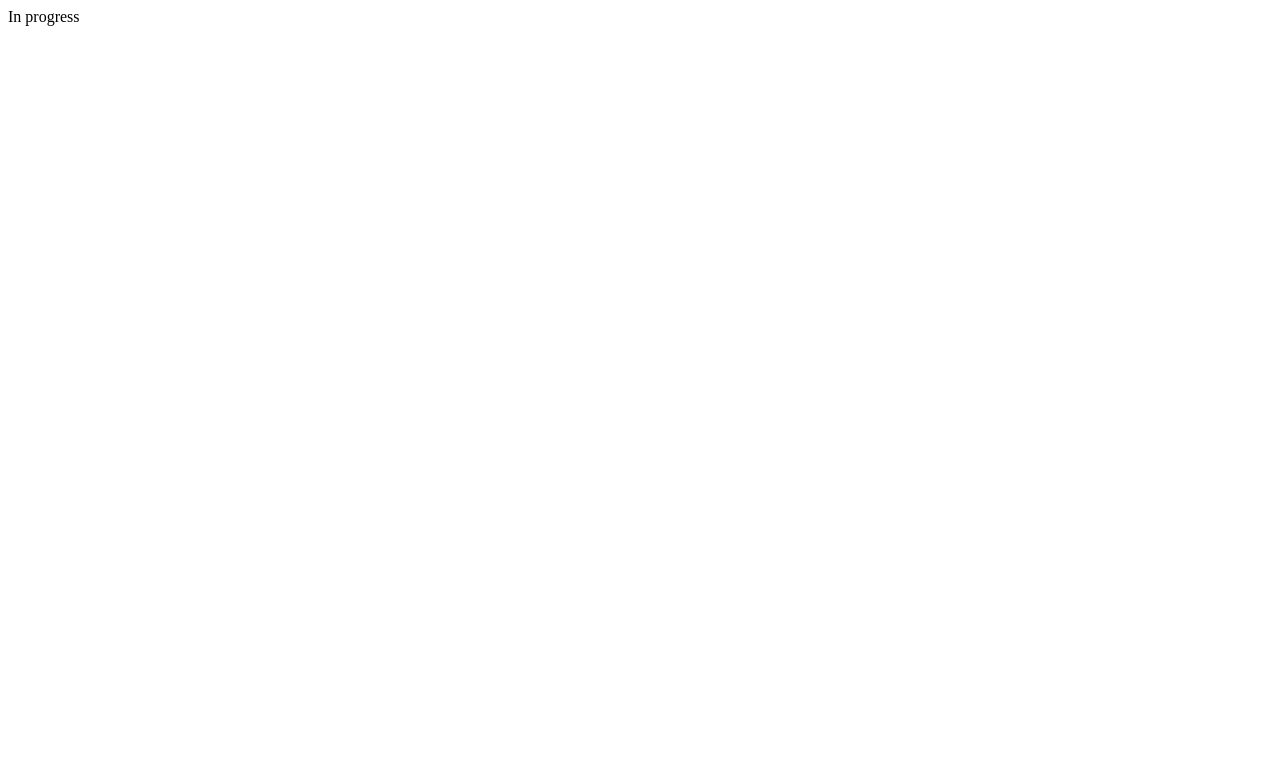
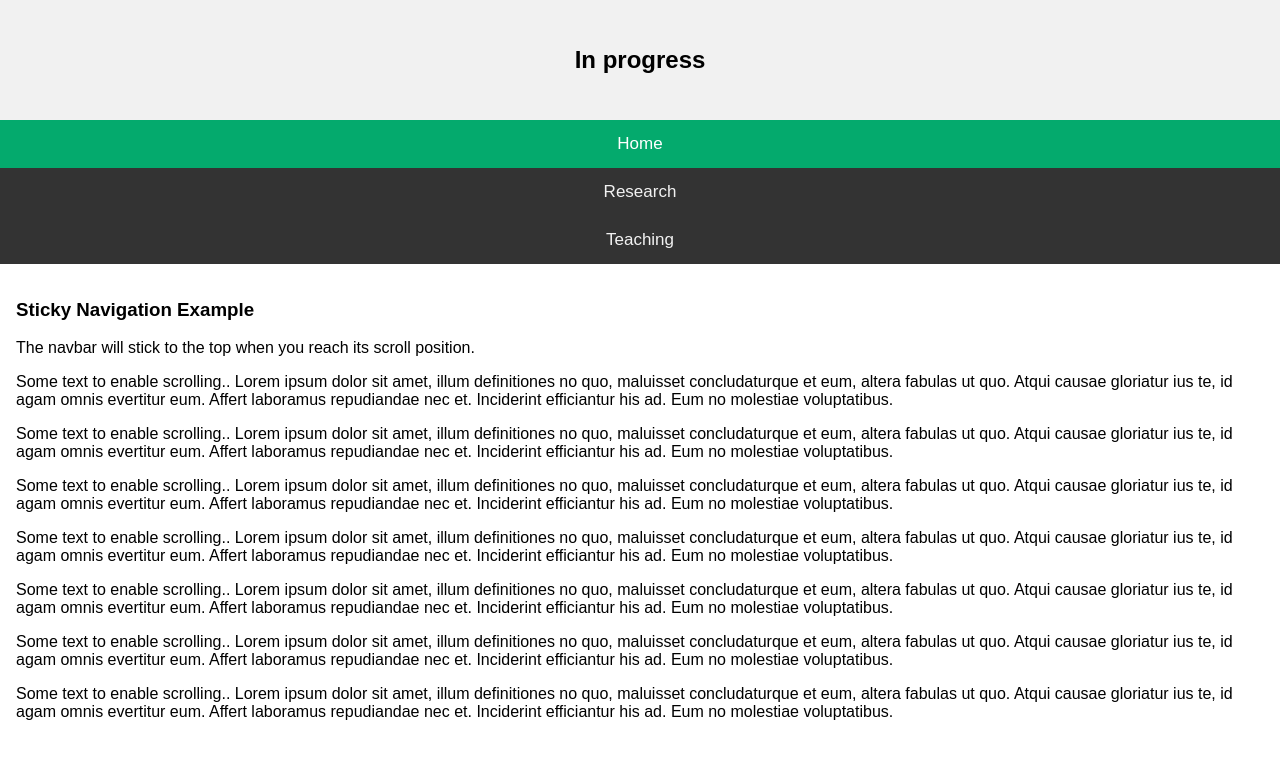
Before and after one commit to leabignon/leabignon.github.io, a plain HTML site: page index.html in a window 1280 px wide. Drawn offline with Linux system fonts and the light colour scheme.

Commit message:
Update index.html

```diff
--- a/index.html
+++ b/index.html
@@ -1,9 +1,98 @@
 <!DOCTYPE html>
 <html>
-   <head>
-      <title></title>
-   </head>
-   <body>
-     In progress
-   </body>
+<head>
+<title></title>
+<meta name="viewport" content="width=device-width, initial-scale=1">
+<style>
+body {
+  margin: 0;
+  font-size: 16px;
+  font-family: Arial, Helvetica, sans-serif;
+}
+
+.header {
+  background-color: #f1f1f1;
+  padding: 26px;
+  text-align: center;
+}
+
+#navbar {
+  overflow: hidden;
+  background-color: #333;
+}
+
+#navbar a {
+  float: center;
+  display: block;
+  color: #f2f2f2;
+  text-align: center;
+  padding: 14px 16px;
+  text-decoration: none;
+  font-size: 17px;
+}
+
+#navbar a:hover {
+  background-color: #ddd;
+  color: black;
+}
+
+#navbar a.active {
+  background-color: #04AA6D;
+  color: white;
+}
+
+.content {
+  padding: 16px;
+}
+
+.sticky {
+  position: fixed;
+  top: 0;
+  width: 100%;
+}
+
+.sticky + .content {
+  padding-top: 60px;
+}
+</style>
+</head>
+
+<body>
+<div class="header">
+  <h2>In progress</h2>
+</div>
+<div id="navbar">
+  <a class="active" href="javascript:void(0)">Home</a>
+  <a href="javascript:void(0)">Research</a>
+  <a href="javascript:void(0)">Teaching</a>
+</div>
+
+<div class="content">
+  <h3>Sticky Navigation Example</h3>
+  <p>The navbar will stick to the top when you reach its scroll position.</p>
+  <p>Some text to enable scrolling.. Lorem ipsum dolor sit amet, illum definitiones no quo, maluisset concludaturque et eum, altera fabulas ut quo. Atqui causae gloriatur ius te, id agam omnis evertitur eum. Affert laboramus repudiandae nec et. Inciderint efficiantur his ad. Eum no molestiae voluptatibus.</p>
+  <p>Some text to enable scrolling.. Lorem ipsum dolor sit amet, illum definitiones no quo, maluisset concludaturque et eum, altera fabulas ut quo. Atqui causae gloriatur ius te, id agam omnis evertitur eum. Affert laboramus repudiandae nec et. Inciderint efficiantur his ad. Eum no molestiae voluptatibus.</p>
+  <p>Some text to enable scrolling.. Lorem ipsum dolor sit amet, illum definitiones no quo, maluisset concludaturque et eum, altera fabulas ut quo. Atqui causae gloriatur ius te, id agam omnis evertitur eum. Affert laboramus repudiandae nec et. Inciderint efficiantur his ad. Eum no molestiae voluptatibus.</p>
+  <p>Some text to enable scrolling.. Lorem ipsum dolor sit amet, illum definitiones no quo, maluisset concludaturque et eum, altera fabulas ut quo. Atqui causae gloriatur ius te, id agam omnis evertitur eum. Affert laboramus repudiandae nec et. Inciderint efficiantur his ad. Eum no molestiae voluptatibus.</p>
+  <p>Some text to enable scrolling.. Lorem ipsum dolor sit amet, illum definitiones no quo, maluisset concludaturque et eum, altera fabulas ut quo. Atqui causae gloriatur ius te, id agam omnis evertitur eum. Affert laboramus repudiandae nec et. Inciderint efficiantur his ad. Eum no molestiae voluptatibus.</p>
+  <p>Some text to enable scrolling.. Lorem ipsum dolor sit amet, illum definitiones no quo, maluisset concludaturque et eum, altera fabulas ut quo. Atqui causae gloriatur ius te, id agam omnis evertitur eum. Affert laboramus repudiandae nec et. Inciderint efficiantur his ad. Eum no molestiae voluptatibus.</p>
+  <p>Some text to enable scrolling.. Lorem ipsum dolor sit amet, illum definitiones no quo, maluisset concludaturque et eum, altera fabulas ut quo. Atqui causae gloriatur ius te, id agam omnis evertitur eum. Affert laboramus repudiandae nec et. Inciderint efficiantur his ad. Eum no molestiae voluptatibus.</p>
+</div>
+
+<script>
+window.onscroll = function() {myFunction()};
+
+var navbar = document.getElementById("navbar");
+var sticky = navbar.offsetTop;
+
+function myFunction() {
+  if (window.pageYOffset >= sticky) {
+    navbar.classList.add("sticky")
+  } else {
+    navbar.classList.remove("sticky");
+  }
+}
+</script>
+
+</body>
 </html>
```
